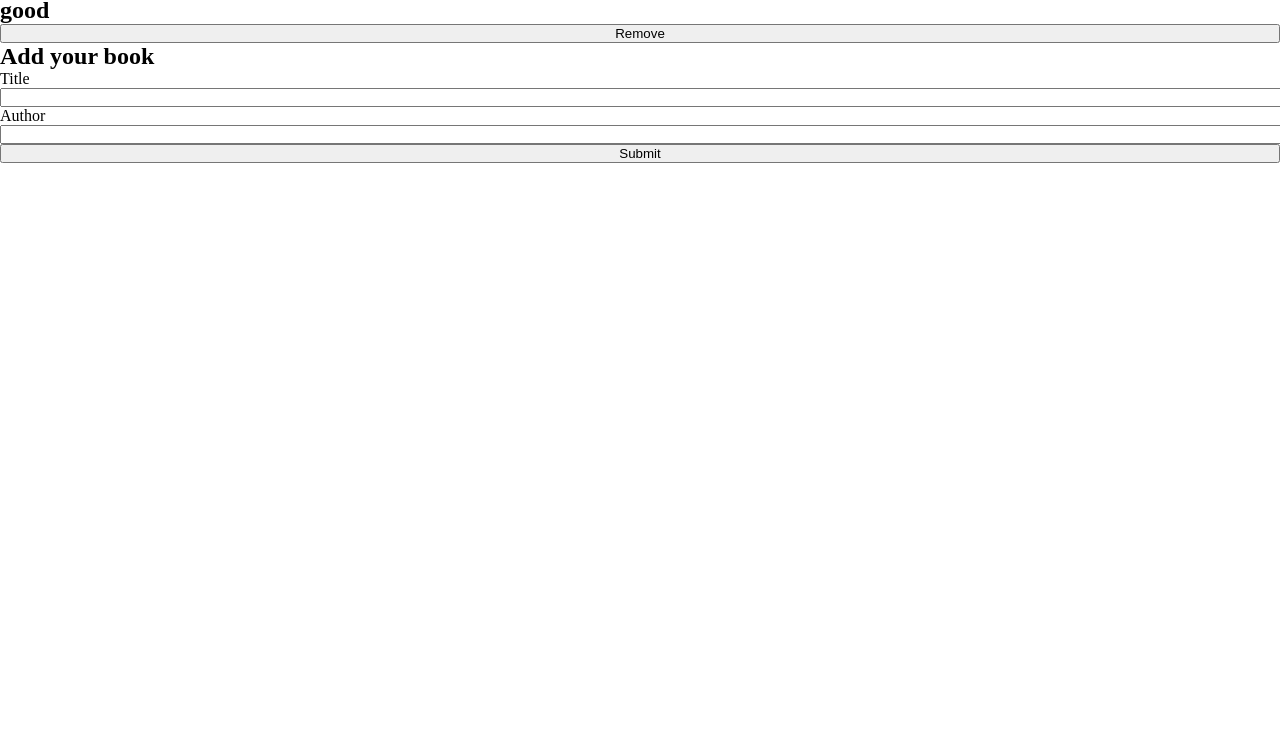
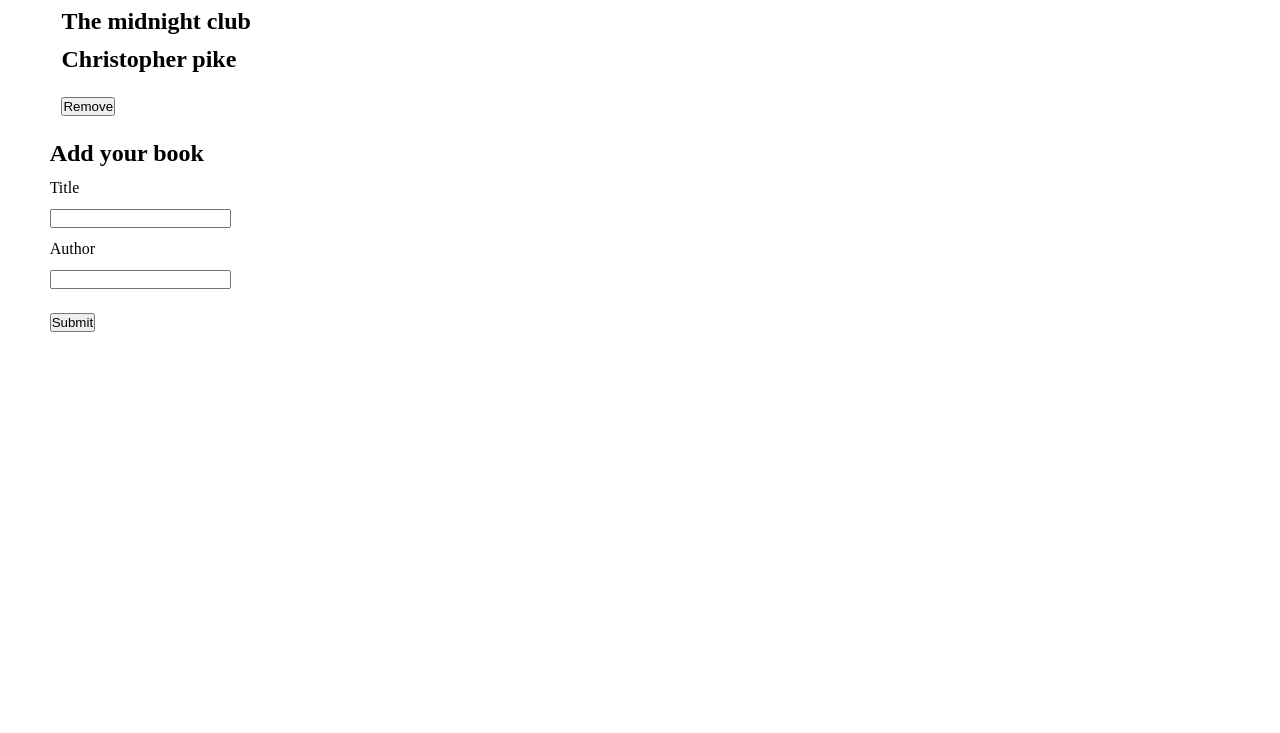
Before and after one commit to Akhtar-Joomun/awesome-books, a website: page index.html in a window 1280 px wide. Shown: the part 67-800 px from the top of the page. Drawn offline with Linux system fonts and the light colour scheme.

Commit message:
updated readme

```diff
--- a/script.js
+++ b/script.js
@@ -18,8 +18,8 @@ if (storageAvailable('localStorage')) {
   if (bookList === null) {
     bookList = [
       {
-        title: 'elisha',
-        author: 'good',
+        title: 'The midnight club',
+        author: 'Christopher pike',
         id: 0,
       },
     ];
--- a/style.css
+++ b/style.css
@@ -1,5 +1,4 @@
 * {
-  width: 100%;
+  margin: 1%;
   padding: 0;
-  margin: 0;
 }
```
Also changed, not shown: README.md.
